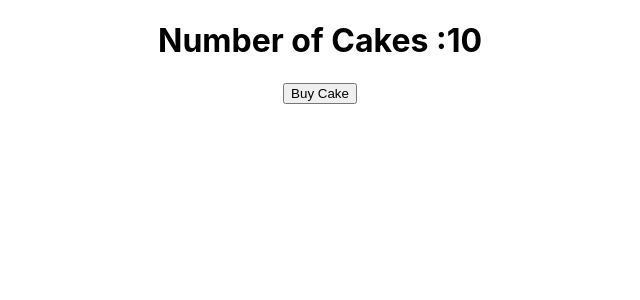
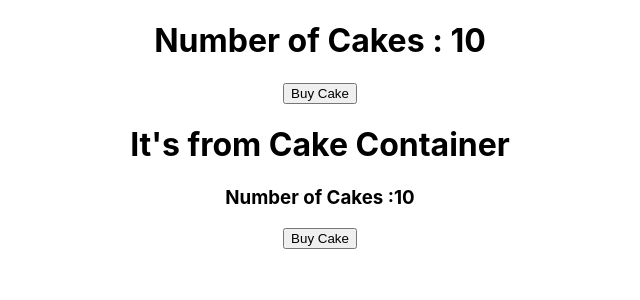
Before and after one commit to SumiAkter2/react-redux-demo, a React (Create React App) app: page / in a window 1280 px wide. Shown: the top 300 px of the page, without its empty margins (320-960 px from the left). Built offline with nearby package versions, Linux system fonts and the light colour scheme.

Commit message:
added useSelector hook in HooksCakeContainer

```diff
--- a/src/App.js
+++ b/src/App.js
@@ -2,11 +2,13 @@ import { Provider } from "react-redux";
 import "./App.css";
 import store from "./Redux/Store";
 import CakeContainer from "./component/CakeContainer";
+import HooksCakeContainer from "./component/HooksCakeContainer";
 
 function App() {
   return (
     <Provider store={store}>
       <div className="App">
+        <HooksCakeContainer />
         <CakeContainer />
       </div>
     </Provider>
--- a/src/component/CakeContainer.js
+++ b/src/component/CakeContainer.js
@@ -5,7 +5,8 @@ import { connect } from "react-redux";
 const CakeContainer = (props) => {
   return (
     <div>
-      <h1>Number of Cakes :{props.numOfCake} </h1>
+      <h1>It's from Cake Container</h1>
+      <h3>Number of Cakes :{props.numOfCake} </h3>
       <button onClick={props.buyCake}>Buy Cake</button>
     </div>
   );
--- /dev/null
+++ b/src/component/HooksCakeContainer.js
@@ -0,0 +1,14 @@
+import React from "react";
+import { useSelector } from "react-redux";
+
+const HooksCakeContainer = () => {
+  const numOfCake = useSelector((state) => state.numOfCake);
+  return (
+    <div>
+      <h1>Number of Cakes : {numOfCake} </h1>
+      <button onClick={""}>Buy Cake</button>
+    </div>
+  );
+};
+
+export default HooksCakeContainer;
```
